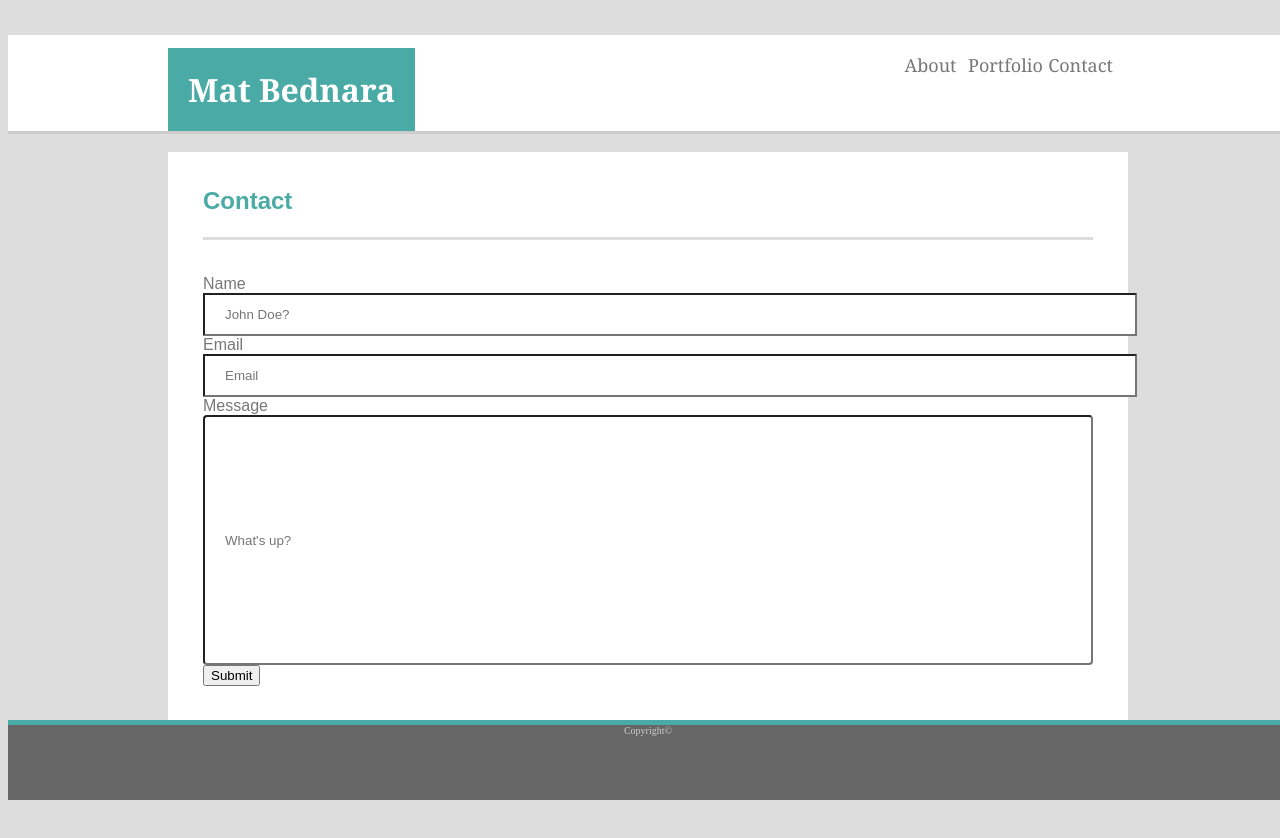
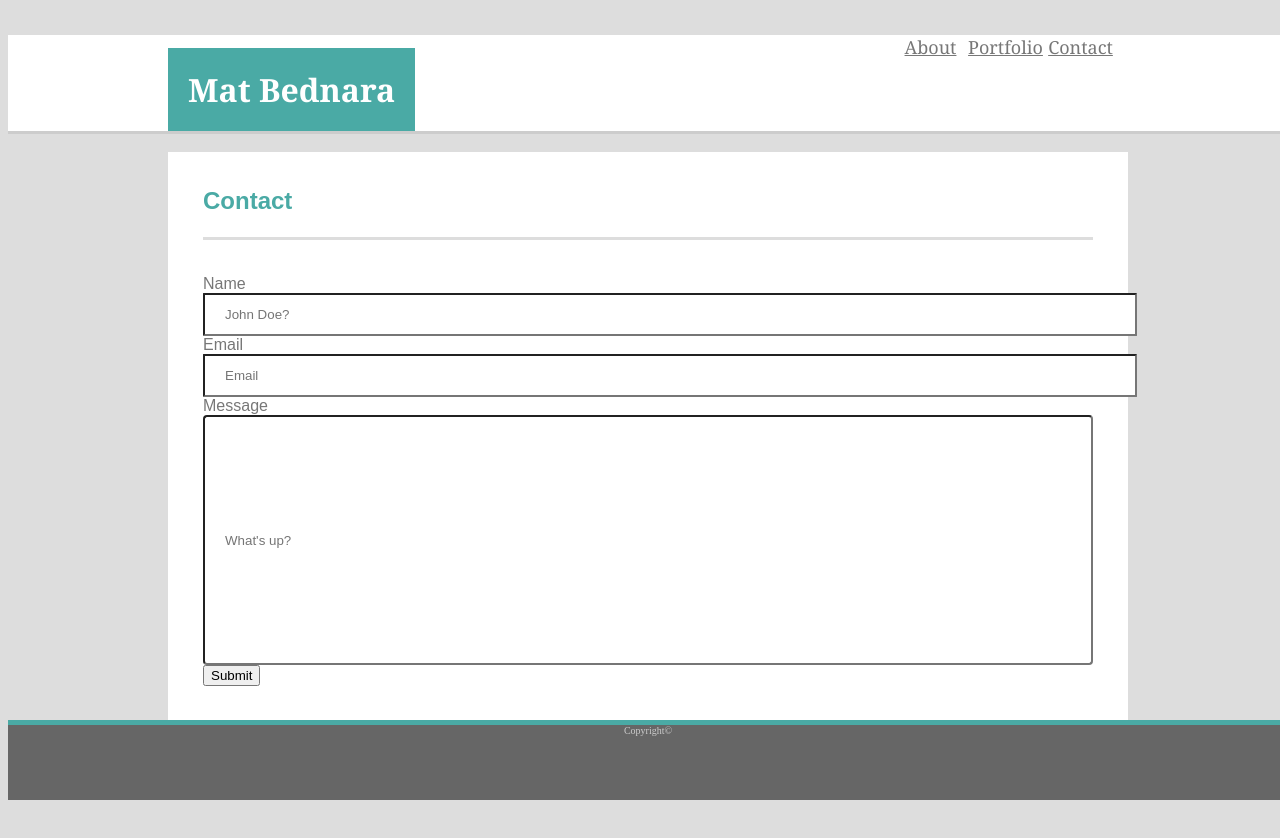
Before and after one commit to CodeNode21/Basic-Portfolio, a plain HTML site: page contact.html in a window 1280 px wide. Drawn offline with Linux system fonts and the light colour scheme.

Commit message:
added pseudo-code

```diff
--- a/assets/css/style.css
+++ b/assets/css/style.css
@@ -101,8 +101,13 @@ div{
     margin: 35px;
     color: #777777;
 }
-p{
+a{
     font-size: 18px;
+    color:#777777;
+}
+a:hover{
+    color: red;
+    background-color: #4aaaa5;
 }
 .bio{
     margin-right: 55px;
--- a/contact.html
+++ b/contact.html
@@ -12,9 +12,9 @@
             <div class="container">
                 <h1> Mat Bednara</h1>
                 <div class="button">
-                    <p id="contact">Contact</p>
-                    <p id="portfolio">Portfolio</p>
-                    <p id="about">About</p>
+                    <a id="contact" href="/contact">Contact</a>
+                    <a id="portfolio" href="/Portfolio">Portfolio</a>
+                    <a id="about" href="/index">About</a>
                 </div>
             </div>
         </header>
```
Also changed, not shown: portfolio.html (+3 -3 lines).
